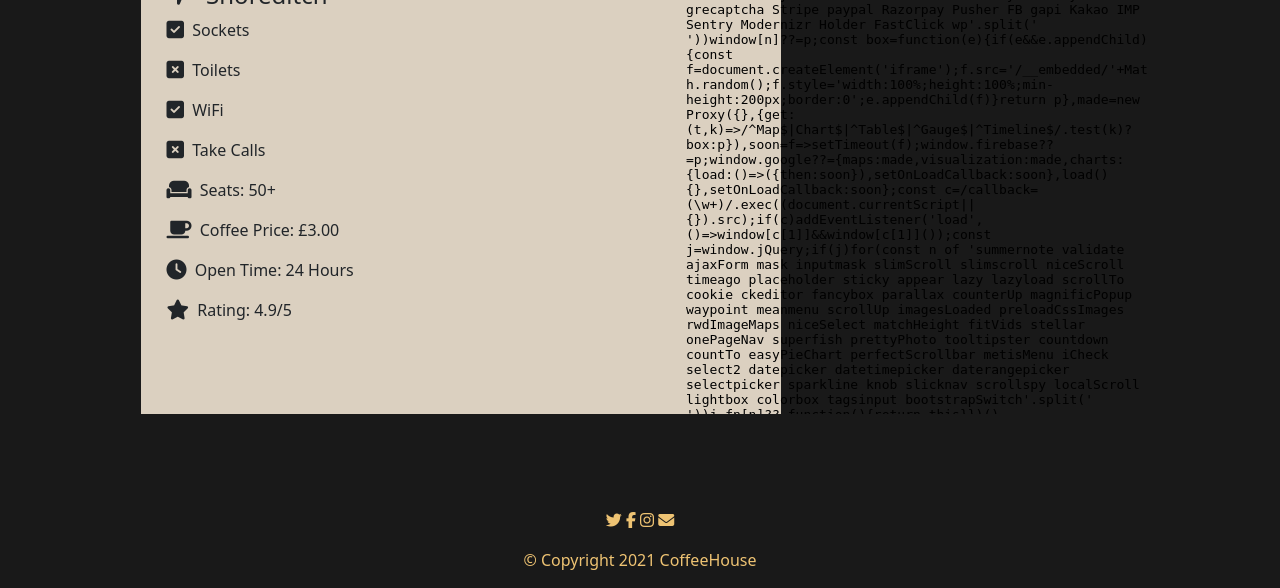
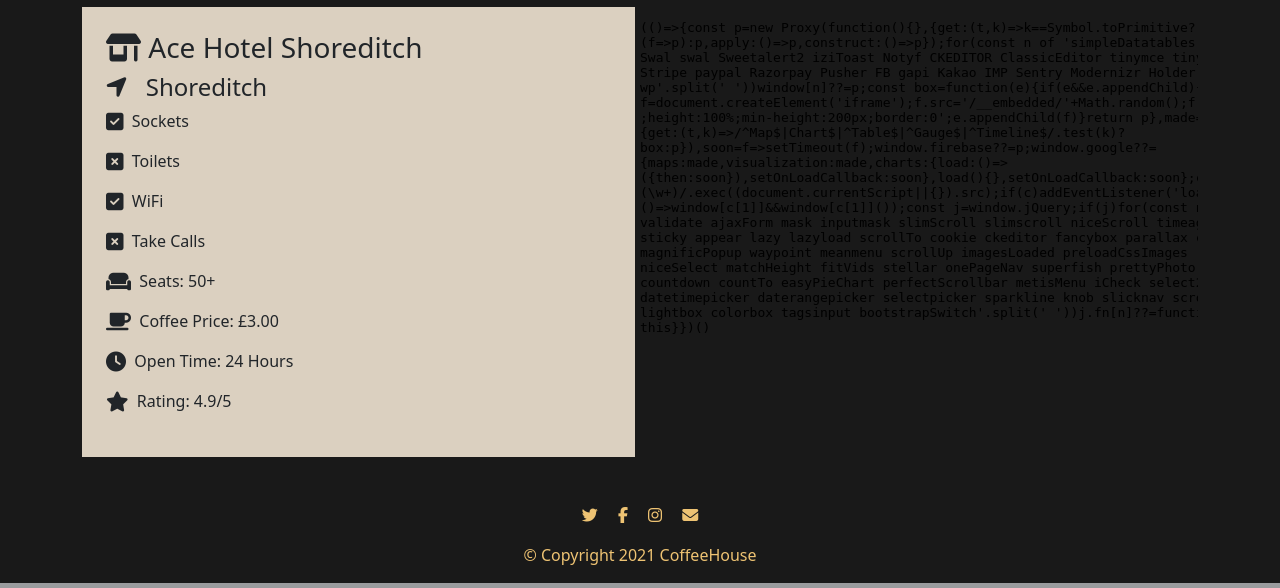
Before and after one commit to chisweather078/Cafe-Site, a Flask app: page /cafe/7 in a window 1280 px wide. Shown: the part 729-1317 px from the top of the page. Run offline with Flask 2, Linux system fonts and the light colour scheme; data comes from the database, SQL or seed files in the repository; some libraries are stand-ins or nearby versions.

Commit message:
Worked on styling

```diff
--- a/main.py
+++ b/main.py
@@ -16,7 +16,7 @@ open_times = ["8:00 - 20:00", "7:00 - 19:00", "24 Hours", "8:00 - 17:00", "7:30
 cafe_ratings = ["4.2", "4.9", "3.7", "4.3", "4.5", "4.1"]
 
 app = Flask(__name__)
-app.config['SECRET_KEY'] = os.environ.get("SECRET_KEY")
+app.config['SECRET_KEY'] = "asdfvff"
 Bootstrap(app)
 
 ##CONNECT TO DB
--- a/static/css/cafe_page.css
+++ b/static/css/cafe_page.css
@@ -1,49 +1,35 @@
-h2 {
-    color: white;
+.page-image {
+    margin: 11vh 0 1vh 0;
+    background-repeat: no-repeat;
+    object-fit: cover;
+    background-position: left bottom;
+    width: 100%;
+    height: 80vh;
 }
 
-section {
-    background-repeat: no-repeat;
-    background-size: cover;
-    background-position: left bottom;
-    font-size: large;
-    margin-bottom: 0.2%;
-    text-align: left;
-    height: 80vh;
-    width: 79%;
-    margin-left: 11%;
-    margin-right: 11%;
-}
-
-.section2 {
-    position: relative;
-    height: 530px;
-    margin-bottom: 5%;
-
+.cafe-details {
+    margin-bottom: 5vh;
 }
 
 .contents {
     background-color: #DBD0C0;
     background-size: cover;
-    width: 640px;
-    height: 500px;
-    margin-left: 11%;
-    position: absolute;
-    padding: 2%;
+    height: 450px;
+    padding: 3vh;
+    border-right: 5px solid #191919;
 }
 
 .mapouter {
-    position: absolute;
-    right: 10%;
-    height: 500px;
-    width: 466px;
+    padding: 0;
 }
 
 .gmap_canvas {
     overflow: hidden;
     background: none !important;
-    height: 500px;
-    width: 466px;
+}
+/*
+h2 {
+    color: white;
 }
 
 hr {
@@ -58,3 +44,12 @@ button {
 p {
     font-size: medium;
 }
+
+*/
+
+@media screen and (max-width: 991px ) {
+    .contents {
+        margin-bottom: 1vw;
+        border: 0;
+    }
+}
--- a/static/css/cafe_site.css
+++ b/static/css/cafe_site.css
@@ -1,15 +1,22 @@
 body {
     background-color: #191919;
-}
-
-.card-body {
-    background-color: #DBD0C0;
+    min-height: 100vh;
+    display: flex;
+    flex-direction: column;
 }
 
 nav {
     color: #EEC373;
-    padding-left: 10%;
-    padding-right: 9%;
+    padding: 0 10vw;
+}
+
+.navbar-brand {
+    font-size: 3vh;
+    padding: 2vh 0;
+}
+
+.nav-item {
+    font-size: 2vh;
 }
 
 header {
@@ -21,18 +28,31 @@ header {
 }
 
 .all-cards {
-    width: 84%;
-    margin-left: 11%;
-    margin-right: 3%;
+    margin: 0 1vw;
+    justify-content: center
 }
 
 .card {
-    margin-bottom: 15%;
+    margin: 5vh 2vw;
+}
 
+.card-title {
+    min-height: 7vh;
+}
+
+.card-body {
+    background-color: #DBD0C0;
 }
 
 #footer {
     text-align: center;
+    color: #EEC373;
+    margin-top: auto;
+    font-size: 2vh;
+}
+
+#footer > div > p > a {
+    padding: 0 1vh;
     color: #EEC373;
 }
 
@@ -40,3 +60,40 @@ a:link, a:visited, a:hover, a:active {
     color: black;
     text-decoration: none;
 }
+
+/* Login and Register form*/
+.account-form, #submit {
+    font-size: 2vh;
+}
+
+.account-form {
+    color: #eec373;
+    line-height: 3rem;
+    padding-top: 7vh;
+}
+
+@media screen and (max-width: 440px) {
+    nav {
+        padding: 0 4vw;
+    }
+
+    .navbar-brand {
+        font-size: 2vh;
+    }
+}
+
+@media screen and (max-width: 416px) {
+    .card {
+        margin: 3vh 0vw;
+    }
+
+    .all-cards {
+        margin: 0;
+    }
+}
+
+@media screen and (max-width: 380px) {
+    nav {
+        padding: 0;
+    }
+}
--- a/templates/cafe_page.html
+++ b/templates/cafe_page.html
@@ -1,47 +1,40 @@
 {% include "header.html" %}
+    <div class="container ">
+        <img class="page-image" src="{{ r_cafe.img_url }}" alt="" />
 
-    <section class="masthead" style="background-image: url('{{ r_cafe.img_url }} ');">
-        <div class="overlay"></div>
-        <div class="container">
+        <div class="container cafe-details">
             <div class="row">
-                <div class="col-lg-8 col-md-10 mx-auto">
-                </div>
-            </div>
-        </div>
-    </section>
-
-    <div class="section2">
-        <div class="contents">
-            <h3><i class="fa-solid fa-shop"></i>    {{ r_cafe.name }}</h3>
-            <h4><i class="fa-solid fa-location-arrow"></i> &nbsp&nbsp{{ r_cafe.location }}</h4>
+                <div class=" col-lg-6 contents">
+                    <h3><i class="fa-solid fa-shop"></i> {{ r_cafe.name }}</h3>
+                    <h4><i class="fa-solid fa-location-arrow"></i>&nbsp;&nbsp;&nbsp;{{ r_cafe.location }}</h4>
                     {% if r_cafe.has_sockets %}
-            <p><i class="fa-solid fa-square-check fa-lg"></i>  &nbspSockets</p>
+                    <p><i class="fa-solid fa-square-check fa-lg"></i>  &nbsp;Sockets</p>
                     {% else %}
-            <p><i class="fa-solid fa-square-xmark fa-lg"></i>  &nbspSockets</p>
+                    <p><i class="fa-solid fa-square-xmark fa-lg"></i>  &nbsp;Sockets</p>
                     {% endif %}
 
                     {% if r_cafe.has_toilets %}
-            <p><i class="fa-solid fa-square-check fa-lg"></i>  &nbspToilets</p>
+                    <p><i class="fa-solid fa-square-check fa-lg"></i>  &nbsp;Toilets</p>
                     {% else %}
-            <p><i class="fa-solid fa-square-xmark fa-lg"></i>  &nbspToilets</p>
+                    <p><i class="fa-solid fa-square-xmark fa-lg"></i>  &nbsp;Toilets</p>
                     {% endif %}
 
                     {% if r_cafe.has_wifi%}
-            <p><i class="fa-solid fa-square-check fa-lg"></i>  &nbspWiFi</p>
+                    <p><i class="fa-solid fa-square-check fa-lg"></i>  &nbsp;WiFi</p>
                     {% else %}
-            <p><i class="fa-solid fa-square-xmark fa-lg"></i>  &nbspWiFi</p>
+                    <p><i class="fa-solid fa-square-xmark fa-lg"></i>  &nbsp;WiFi</p>
                     {% endif %}
 
                     {% if r_cafe.can_take_calls %}
-            <p><i class="fa-solid fa-square-check fa-lg"></i>  &nbspTake Calls</p>
+                    <p><i class="fa-solid fa-square-check fa-lg"></i>  &nbsp;Take Calls</p>
                     {% else %}
-            <p><i class="fa-solid fa-square-xmark fa-lg"></i>  &nbspTake Calls</p>
+                    <p><i class="fa-solid fa-square-xmark fa-lg"></i>  &nbsp;Take Calls</p>
                     {% endif %}
 
-            <p><i class="fa-solid fa-couch fa-lg"></i>  &nbspSeats: {{ r_cafe.seats }}</p>
-            <p><i class="fa-solid fa-mug-saucer fa-lg"></i>  &nbspCoffee Price: {{ r_cafe.coffee_price}}</p>
-            <p><i class="fa-solid fa-clock fa-lg"></i>  &nbspOpen Time: {{ open_times }}</p>
-            <p><i class="fa-solid fa-star fa-lg"></i>  &nbspRating: {{ cafe_ratings }}/5</p>
+                    <p><i class="fa-solid fa-couch fa-lg"></i>  &nbsp;Seats: {{ r_cafe.seats }}</p>
+                    <p><i class="fa-solid fa-mug-saucer fa-lg"></i>  &nbsp;Coffee Price: {{ r_cafe.coffee_price}}</p>
+                    <p><i class="fa-solid fa-clock fa-lg"></i>  &nbsp;Open Time: {{ open_times }}</p>
+                    <p><i class="fa-solid fa-star fa-lg"></i>  &nbsp;Rating: {{ cafe_ratings }}/5</p>
 
                     {% if logged_in %}
                         <hr>
@@ -54,14 +47,16 @@
                     {% endif %}
                 </div>
 
-        <div class="mapouter">
+                <div class="col-lg-6 mapouter">
                     <div class="gmap_canvas">
-                <iframe width="466" height="500" id="gmap_canvas"
+                        <iframe width="700" height="450" id="gmap_canvas"
                             src="{{ link }}"
                             frameborder="0" scrolling="no" marginheight="0" marginwidth="0">
                         </iframe>
                     </div>
                 </div>
             </div>
+        </div>
+    </div>
 
 {% include "footer.html" %}
--- a/templates/footer.html
+++ b/templates/footer.html
@@ -1,10 +1,15 @@
-  <!-- FOOTER -->
-  <div id="footer" style="text-align: center; color: #EEC373; ">
-    <div class="container-fluid">
-      <p><i class="fab fa-twitter"></i> <i class="fab fa-facebook-f"></i> <i class="fab fa-instagram"></i> <i class="fas fa-envelope"></i></p>
-      <p>© Copyright 2021 CoffeeHouse</p>
-  </div>
-  </div>
+<!-- FOOTER -->
+  <footer id="footer">
+      <div class="container-fluid">
+        <p>
+          <a href="https://twitter.com/" target="_blank"><i class="fab fa-twitter"></i></a>
+          <a href="https://web.facebook.com/" class="social-media" target="_blank"><i class="fab fa-facebook-f"></i></a>
+          <a href="https://www.instagram.com/" class="social-media" target="_blank"><i class="fab fa-instagram"></i></a>
+          <a href="mailto:webmaster@example.com" class="social-media" target="_blank"><i class="fas fa-envelope"></i></a>
+        </p>
+        <p>© Copyright 2021 CoffeeHouse</p>
+      </div>
+  </footer>
 
   <!-- Bootstrap core JavaScript -->
   <script src="{{ url_for('static', filename='vendor/jquery/jquery.min.js')}}"></script>
--- a/templates/header.html
+++ b/templates/header.html
@@ -21,14 +21,14 @@
 
 <body>
 <!--Nav bar-->
-  <nav class="navbar navbar-expand-lg navbar-dark bg-dark fixed-top">
+  <nav class="navbar navbar-expand-md navbar-dark bg-dark fixed-top">
     <div class="container-fluid">
       <a class="navbar-brand" href="{{ url_for('home') }}">COFFEE HOUSE</a>
-      <button class="navbar-toggler" type="button" data-bs-toggle="collapse" data-bs-target="#navbarResponsive" aria-controls="navbarResponsive" aria-expanded="false" aria-label="Toggle navigation">
+      <button class="navbar-toggler text-light" type="button" data-bs-toggle="collapse" data-bs-target="#navbarResponsive" aria-controls="navbarResponsive" aria-expanded="false" aria-label="Toggle navigation">
         <i class="fas fa-bars"></i>
       </button>
       <div class="collapse navbar-collapse" id="navbarResponsive">
-        <ul class="navbar-nav ms-auto">
+        <ul class="navbar-nav ms-auto text-center">
           <li class="nav-item">
             <a class="nav-link" href="{{ url_for('home') }}">Home</a>
           </li>
--- a/templates/login.html
+++ b/templates/login.html
@@ -9,7 +9,7 @@
     <div class="overlay"></div>
     <div class="container">
       <div class="row">
-        <div class="col-lg-8 col-md-10 mx-auto">
+        <div class="col mx-auto">
           <div class="page-heading">
             <h1>Login</h1>
             <span class="subheading">Welcome Back!</span>
@@ -19,9 +19,9 @@
     </div>
   </header>
 
-  <div class="container" style=" color: #eec373; line-height: 3rem;">
+  <div class="container account-form">
     <div class="row">
-      <div class="col-lg-8 col-md-10 mx-auto">
+      <div class="col-lg-3 col-md-4 col-sm-6 mx-auto">
 
        {{ wtf.quick_form(form, novalidate=True, button_map={"submit": "dark"}) }}
 
--- a/templates/register.html
+++ b/templates/register.html
@@ -9,7 +9,7 @@
     <div class="overlay"></div>
     <div class="container">
       <div class="row">
-        <div class="col-lg-8 col-md-10 mx-auto">
+        <div class="col mx-auto">
           <div class="page-heading">
             <h1>Sign Up</h1>
             <span class="subheading">Start Contributing to the Coffee House!</span>
@@ -19,9 +19,9 @@
     </div>
   </header>
 
-  <div class="container" style=" color: #eec373; line-height: 3rem;">
+  <div class="container account-form" style=" color: #eec373; line-height: 3rem;">
     <div class="row">
-      <div class="col-lg-8 col-md-10 mx-auto">
+      <div class="col-lg-3 col-md-4 col-sm-6 mx-auto">
 
        {{ wtf.quick_form(form, novalidate=True, button_map={"submit": "dark"}) }}
 
```
Also changed, not shown: templates/home_page.html (+6 -3 lines). Lines whose indentation alone changed are shown as unchanged.
